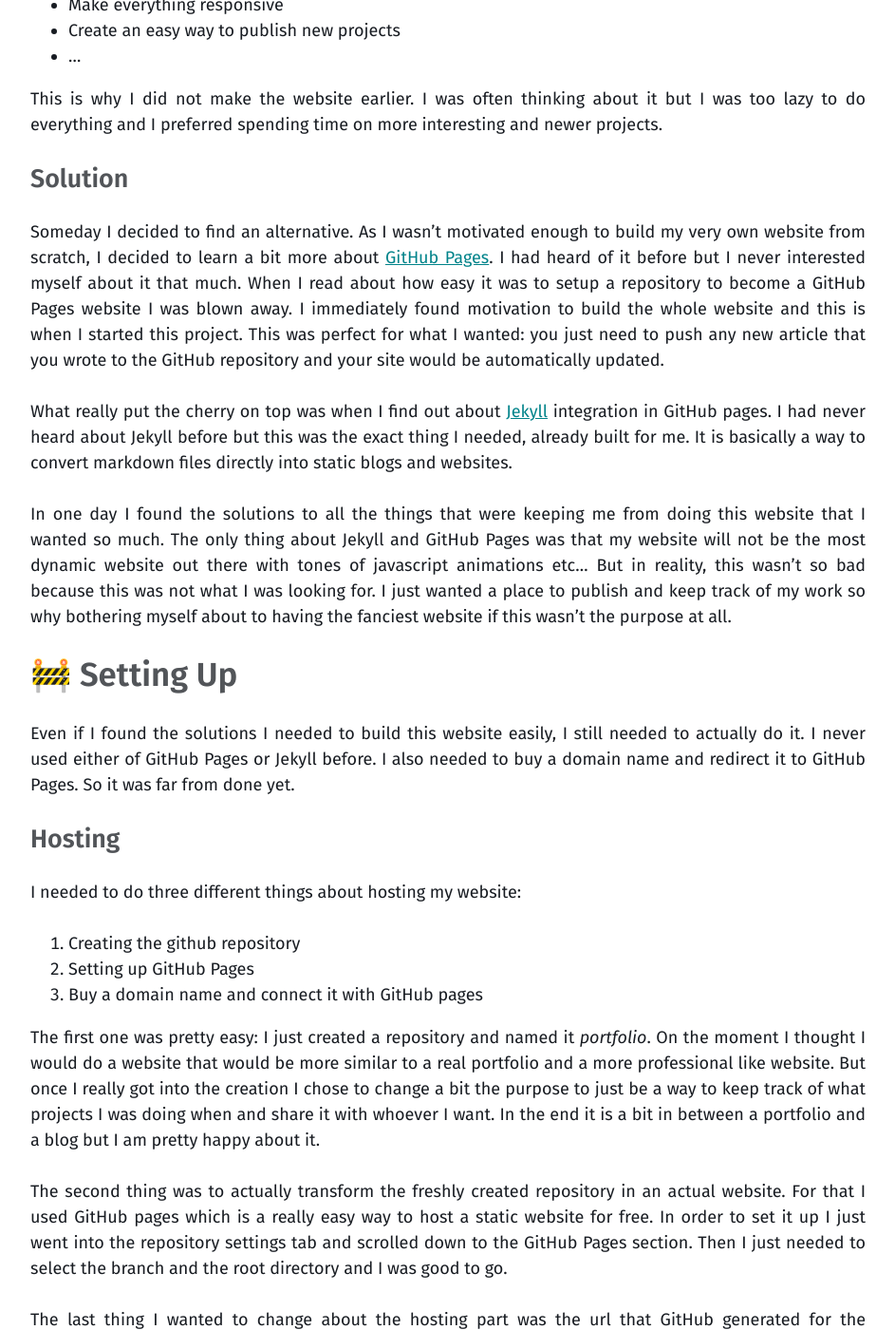
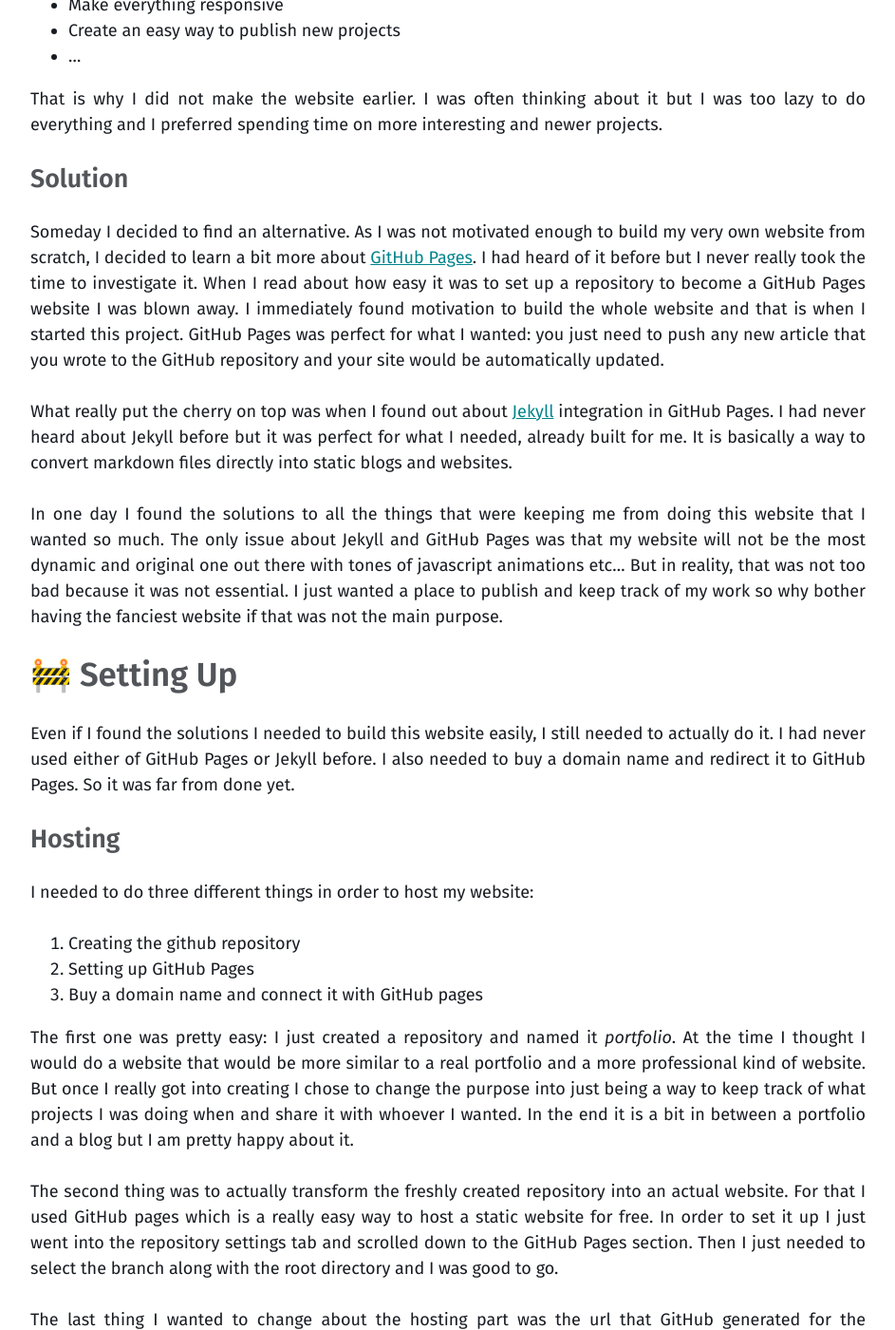
Before and after one commit to gruvw/portfolio, a Jekyll site: the page built from future_posts/2020-07-01-this-website.md, in a window 1280 px wide and 1400 px high, scrolled down 1385 px. Shown: the whole window at 95% size, without its empty margins (40-983 px from the left). Built offline with Jekyll 4.4.1, drawn with Linux system fonts in a browser that asks for light colours; some of the changed text lies outside the part shown.

Commit message:
Fixing typos #1

```diff
--- a/future_posts/2020-07-01-this-website.md
+++ b/future_posts/2020-07-01-this-website.md
@@ -17,80 +17,81 @@
 ## 📡 The Concept
 
 I had the idea of creating this kind of website a while ago.
-I wanted something in between a portfolio website that is here to show of my work and amaze people and a medium blog where I would just publish my work in case someone was interested.
+I wanted something in between a portfolio website that I would use to show of my work and a medium blog where I would just publish my work in case someone was interested.
 I also wanted a way to keep track of what I was doing and when.
-Creating a website was a cool solution because when I finished a programming project I would just write a text about it, add some pictures if necessary and in one or two years come back to it and see my progression.
+Creating a website was a cool solution because when I finished a programming project I would just write a text about it, add some pictures if necessary and publish it.
+That way I could come back to it in one or two years and track my progress.
 
-The only thing is that I wanted it to be really straight forward to publish my work on the website.
-I didn't want to spend hours every single time I would write about something to style everything and make the article look great.
-I wanted to write what I want and click on a button to publish it.
+The only issue I had was that I wanted the publishing process to be as straight forward as possible.
+I didn't want to spend hours every single time I was going to write about something styling everything and make the article look great.
+I wanted to write whatever I wanted and click on a button in order to publish it.
 [Markdown](https://fr.wikipedia.org/wiki/Markdown){:target="_blank"} was the perfect solution for this:
 
 * Very simple to format everything
-* No waste of time writing tags and split into multiple divs...
+* No waste of time writing tags and dividing into multiple divs...
 * Easy to include links and photos
 
-This fitted perfectly the need that I had.
+This matched up exactly what I was looking for.
 
 The only issue about it was to actually create the website from scratch...
 I would have had to make:
 
-* A program that converted my markdown files into html
+* A program that converted my markdown files into [HTMl](https://fr.wikipedia.org/wiki/Hypertext_Markup_Language){:target="_blank"}
 * The landing page
 * Create styles for the website
 * Make everything responsive
 * Create an easy way to publish new projects
 * ...
 
-This is why I did not make the website earlier.
+That is why I did not make the website earlier.
 I was often thinking about it but I was too lazy to do everything and I preferred spending time on more interesting and newer projects.
 
 ### Solution
 
 Someday I decided to find an alternative.
-As I wasn't motivated enough to build my very own website from scratch, I decided to learn a bit more about [GitHub Pages](https://pages.github.com/){:target="_blank"}.
-I had heard of it before but I never interested myself about it that much.
-When I read about how easy it was to setup a repository to become a GitHub Pages website I was blown away.
-I immediately found motivation to build the whole website and this is when I started this project.
-This was perfect for what I wanted: you just need to push any new article that you wrote to the GitHub repository and your site would be automatically updated.
+As I was not motivated enough to build my very own website from scratch, I decided to learn a bit more about [GitHub Pages](https://pages.github.com/){:target="_blank"}.
+I had heard of it before but I never really took the time to investigate it.
+When I read about how easy it was to set up a repository to become a GitHub Pages website I was blown away.
+I immediately found motivation to build the whole website and that is when I started this project.
+GitHub Pages was perfect for what I wanted: you just need to push any new article that you wrote to the GitHub repository and your site would be automatically updated.
 
-What really put the cherry on top was when I find out about [Jekyll](https://jekyllrb.com/){:target="_blank"} integration in GitHub pages.
-I had never heard about Jekyll before but this was the exact thing I needed, already built for me.
+What really put the cherry on top was when I found out about [Jekyll](https://jekyllrb.com/){:target="_blank"} integration in GitHub Pages.
+I had never heard about Jekyll before but it was perfect for what I needed, already built for me.
 It is basically a way to convert markdown files directly into static blogs and websites.
 
 In one day I found the solutions to all the things that were keeping me from doing this website that I wanted so much.
-The only thing about Jekyll and GitHub Pages was that my website will not be the most dynamic website out there with tones of javascript animations etc...
-But in reality, this wasn't so bad because this was not what I was looking for.
-I just wanted a place to publish and keep track of my work so why bothering myself about to having the fanciest website if this wasn't the purpose at all.
+The only issue about Jekyll and GitHub Pages was that my website will not be the most dynamic and original one out there with tones of javascript animations etc...
+But in reality, that was not too bad because it was not essential.
+I just wanted a place to publish and keep track of my work so why bother having the fanciest website if that was not the main purpose.
 
 ## 🚧 Setting Up
 
 Even if I found the solutions I needed to build this website easily, I still needed to actually do it.
-I never used either of GitHub Pages or Jekyll before.
+I had never used either of GitHub Pages or Jekyll before.
 I also needed to buy a domain name and redirect it to GitHub Pages.
 So it was far from done yet.
 
 ### Hosting
 
-I needed to do three different things about hosting my website:
+I needed to do three different things in order to host my website:
 
 1. Creating the github repository
 2. Setting up GitHub Pages
 3. Buy a domain name and connect it with GitHub pages
 
 The first one was pretty easy: I just created a repository and named it _portfolio_.
-On the moment I thought I would do a website that would be more similar to a real portfolio and a more professional like website.
-But once I really got into the creation I chose to change a bit the purpose to just be a way to keep track of what projects I was doing when and share it with whoever I want.
+At the time I thought I would do a website that would be more similar to a real portfolio and a more professional kind of website.
+But once I really got into creating I chose to change the purpose into just being a way to keep track of what projects I was doing when and share it with whoever I wanted.
 In the end it is a bit in between a portfolio and a blog but I am pretty happy about it.
 
-The second thing was to actually transform the freshly created repository in an actual website.
+The second thing was to actually transform the freshly created repository into an actual website.
 For that I used GitHub pages which is a really easy way to host a static website for free.
 In order to set it up I just went into the repository settings tab and scrolled down to the GitHub Pages section.
-Then I just needed to select the branch and the root directory and I was good to go.
+Then I just needed to select the branch along with the root directory and I was good to go.
 
 The last thing I wanted to change about the hosting part was the url that GitHub generated for the repository website which was something like _gruvw.github.io/portfolio_.
 I looked to see if the domain gruvw.com was still available and it was so I bought it.
-Luckily my username is not really a common english word so it was pretty cheap (about 10$ a year).
+Luckily my username is not a really common english word so it was pretty cheap (about 10$ a year).
 After buying the domain I set up the DNS records to point on my GitHub repository as explained in the [GitHub Pages documentation](https://docs.github.com/en/free-pro-team@latest/github/working-with-github-pages/managing-a-custom-domain-for-your-github-pages-site#configuring-a-subdomain){:target="_blank"}.
 
 At this point the hosting part was finished and I was ready to start creating my website.
```
